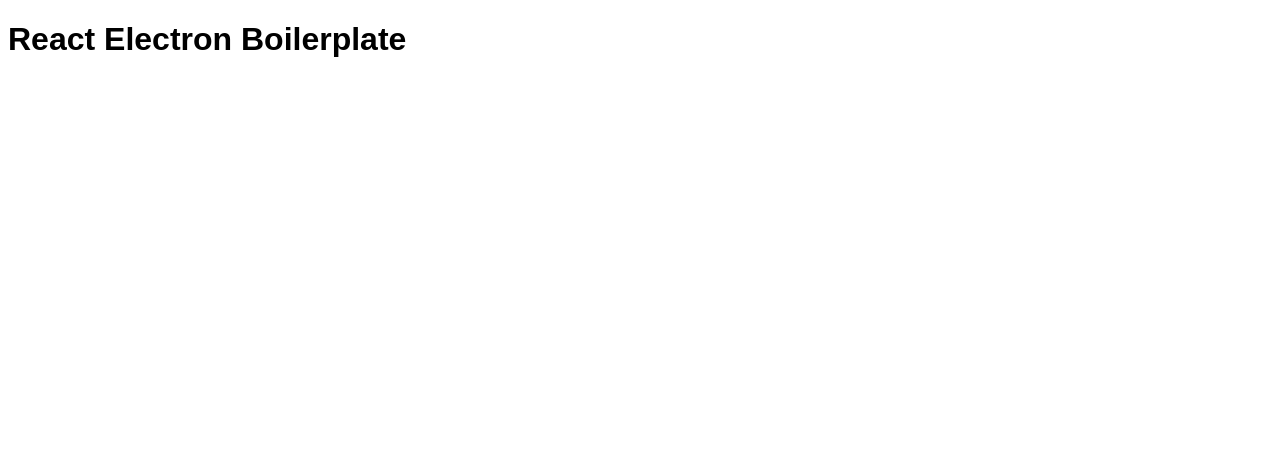
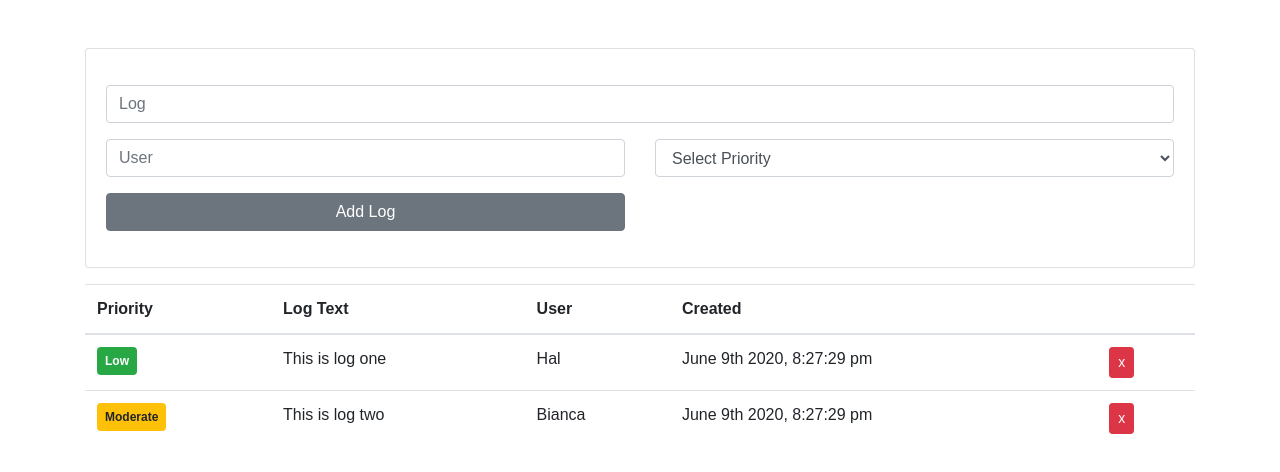
Before and after one commit to ferrovax/bug-logger, a React app: page / in a window 1280 px wide. Shown: the top 472 px of the page. Built offline with nearby package versions, Linux system fonts and the light colour scheme; the HTML template or start-up script is replaced by a standard one.

Commit message:
basic React UI

```diff
--- a/package.json
+++ b/package.json
@@ -21,8 +21,12 @@
     "postpackage": "electron-packager ./ --out=./release-builds"
   },
   "dependencies": {
+    "bootstrap": "^4.5.0",
+    "moment": "^2.26.0",
     "react": "^16.13.1",
-    "react-dom": "^16.13.1"
+    "react-bootstrap": "^1.0.1",
+    "react-dom": "^16.13.1",
+    "react-moment": "^0.9.7"
   },
   "devDependencies": {
     "@babel/core": "^7.9.6",
--- /dev/null
+++ b/src/components/AddLogItem.js
@@ -0,0 +1,60 @@
+import React, { useState } from 'react';
+import Card from 'react-bootstrap/Card';
+import Form from 'react-bootstrap/Form';
+import Row from 'react-bootstrap/Row';
+import Col from 'react-bootstrap/Col';
+import Button from 'react-bootstrap/Button';
+
+const AddLogItem = ({ addItem }) => {
+  const [text, setText] = useState('');
+  const [user, setUser] = useState('');
+  const [priority, setPriority] = useState('');
+
+  const onSubmit = e => {
+    e.preventDefault();
+    addItem({ text, user, priority });
+
+    setText('');
+    setUser('');
+    setPriority('');
+  }
+
+  return (
+    <Card className='mt-5 mb-3'>
+      <Card.Body>
+        <Form onSubmit={onSubmit}>
+          <Row className='my-3'>
+            <Col>
+              <Form.Control placeholder='Log' value={text} onChange={e => setText(e.target.value)} />
+            </Col>
+          </Row>
+          <Row className='my-3'>
+            <Col>
+              <Form.Control placeholder='User' value={user} onChange={e => setUser(e.target.value)} />
+            </Col>
+            <Col>
+              <Form.Control as='select' value={priority} onChange={e => setPriority(e.target.value)}>
+                <option value='0'>Select Priority</option>
+                <option value='low'>Low</option>
+                <option value='moderate'>Moderate</option>
+                <option value='high'>High</option>
+              </Form.Control>
+            </Col>
+          </Row>
+          <Row className='my-3'>
+            <Col>
+              <Button type='submit' variant='secondary' block>
+                Add Log
+              </Button>
+            </Col>
+            <Col>
+
+            </Col>
+          </Row>
+        </Form>
+      </Card.Body>
+    </Card>
+  );
+}
+
+export default AddLogItem;
--- a/src/components/App.js
+++ b/src/components/App.js
@@ -1,10 +1,85 @@
-import React from 'react';
+import React, { useState } from 'react';
+import Container from 'react-bootstrap/Container';
+import Table from 'react-bootstrap/Table';
+import Alert from 'react-bootstrap/Alert';
+import LogItem from './LogItem';
+import AddLogItem from './AddLogItem';
 
 const App = () => {
+	const [logs, setLogs] = useState([
+		{
+			_id: 1,
+			text: 'This is log one',
+			priority: 'low',
+			user: 'Hal',
+			created: new Date().toString(),
+		},
+		{
+			_id: 2,
+			text: 'This is log two',
+			priority: 'moderate',
+			user: 'Bianca',
+			created: new Date().toString(),
+		}
+	]);
+	const [alert, setAlert] = useState({
+		show: false,
+		message: '',
+		variant: 'success'
+	});
+
+	function addItem(item) {
+		if (item.text === '' || item.user === '' || item.priority === '') {
+			showAlert('Please enter all fields', 'danger');
+			return false;
+		}
+
+		item._id = Math.floor(Math.random() * 90000) + 10000;
+		item.created = new Date().toString();
+		setLogs([...logs, item]);
+		showAlert('Log Added');
+	}
+
+	function deleteItem(id) {
+		setLogs(logs.filter(x => x._id !== id));
+		showAlert('Log Removed');
+	}
+
+	function showAlert(message, variant = 'success', time = 3000) {
+		setAlert({
+			show: true,
+			message,
+			variant
+		});
+
+		setTimeout(() => {
+			setAlert({
+				show: false,
+				message: '',
+				variant: 'success'
+			})
+		}, time);
+	}
+
 	return (
-		<div className='app'>
-			<h1>React Electron Boilerplate</h1>
-		</div>
+		<Container>
+			<AddLogItem addItem={addItem} />
+			{alert.show && <Alert variant={alert.variant}>{alert.message}</Alert>}
+			<Table>
+				<thead>
+					<tr>
+						<th>Priority</th>
+						<th>Log Text</th>
+						<th>User</th>
+						<th>Created</th>
+						<th></th>
+					</tr>
+				</thead>
+				<tbody>
+					{ logs.map(log => <LogItem key={log._id} log={log} deleteItem={deleteItem} />) }
+				</tbody>
+			</Table>
+		</Container>
 	);
 }
 
--- /dev/null
+++ b/src/components/LogItem.js
@@ -0,0 +1,39 @@
+import React from 'react';
+import Moment from 'react-moment';
+import Button from 'react-bootstrap/Button';
+import Badge from 'react-bootstrap/Badge';
+
+const LogItem = ({ log, deleteItem }) => {
+  const setVariant = () => {
+    switch (log.priority) {
+      case 'high':
+        return 'danger';
+      case 'moderate':
+        return 'warning';
+      default:
+        return 'success';
+    }
+  }
+
+  return (
+    <tr>
+      <td>
+        <Badge variant={setVariant()} className='p-2'>
+          { log.priority.charAt(0).toUpperCase() + log.priority.slice(1) }
+        </Badge>
+      </td>
+      <td>{ log.text }</td>
+      <td>{ log.user }</td>
+      <td>
+        <Moment format='MMMM Do YYYY, h:mm:ss a'>{ new Date(log.created) }</Moment>
+      </td>
+      <td>
+        <Button variant='danger' size='sm' onClick={() => deleteItem(log._id)}>
+          x
+        </Button>
+      </td>
+    </tr>
+  );
+}
+
+export default LogItem;
--- a/src/index.js
+++ b/src/index.js
@@ -1,6 +1,7 @@
 import React from 'react';
 import ReactDOM from 'react-dom';
 import App from './components/App';
+import 'bootstrap/dist/css/bootstrap.min.css';
 import './App.css';
 
 let root = document.createElement('div');
```
Also changed, not shown: 1 other file (tests, documents, lock files or other folders).
